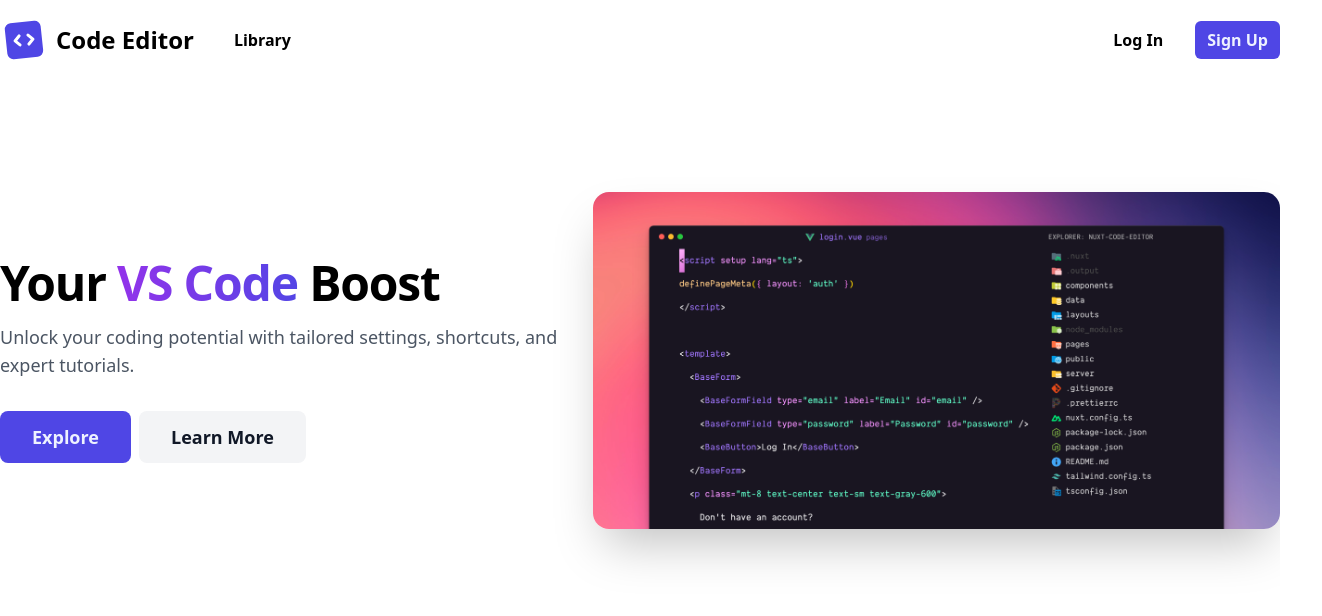
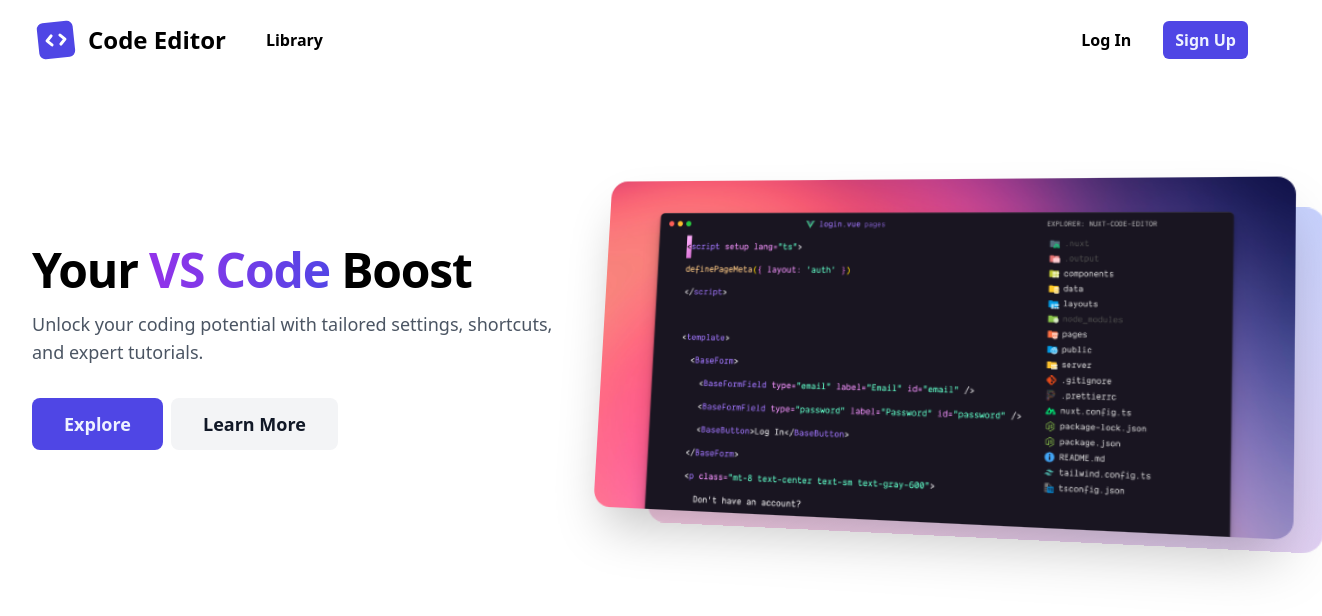
Before and after one commit to anykate/twcss-1, a plain HTML site: page index.html in a window 1280 px wide. Shown: the whole page, 1322 px wide, since content can reach past the window. Drawn offline with nearby package versions, Linux system fonts and the light colour scheme.

Commit message:
Hero Image

```diff
--- a/index.html
+++ b/index.html
@@ -3,12 +3,41 @@
   <head>
     <meta charset="UTF-8" />
     <meta name="viewport" content="width=device-width, initial-scale=1.0" />
+    <title>TW Demo</title>
     <script src="https://cdn.tailwindcss.com"></script>
-    <title>TW Demo</title>
+    <script>
+      tailwind.config = {
+        theme: {
+          container: {
+            center: true,
+            padding: "2rem",
+          },
+        },
+      };
+    </script>
+    <style type="text/tailwindcss">
+      @layer components {
+        .hero-image {
+          @apply rounded-2xl shadow-2xl;
+          transform: rotateX(5deg) rotateY(-10deg) rotateZ(2deg);
+        }
+
+        .hero-reflection {
+          @apply absolute inset-0 left-20 top-10 rounded-2xl bg-gradient-to-bl from-indigo-200 to-pink-200;
+          transform: scale(1.1) rotateX(5deg) rotateY(-10deg) rotateZ(2deg);
+        }
+      }
+
+      @layer utilities {
+        .perspective-1000 {
+          perspective: 1000px;
+        }
+      }
+    </style>
   </head>
   <body>
     <header class="py-4">
-      <div class="container mx-auto flex items-center space-x-10">
+      <div class="container flex items-center space-x-10">
         <a href="#" class="flex items-center space-x-2">
           <svg
             xmlns="http://www.w3.org/2000/svg"
@@ -48,7 +77,7 @@
     </header>
     <main>
       <section class="pt-28 pb-48">
-        <div class="container mx-auto flex items-center space-x-8">
+        <div class="container flex items-center space-x-8">
           <div class="flex flex-col justify-center">
             <h1 class="text-5xl font-black tracking-tight">
               Your
@@ -78,12 +107,9 @@
               </a>
             </div>
           </div>
-          <div class="w-2/3">
-            <img
-              src="./editor.png"
-              alt="Editor UI"
-              class="rounded-2xl shadow-2xl"
-            />
+          <div class="relative w-2/3 scale-110 perspective-1000">
+            <div class="hero-reflection"></div>
+            <img src="./editor.png" alt="Editor UI" class="hero-image" />
           </div>
         </div>
       </section>
```
